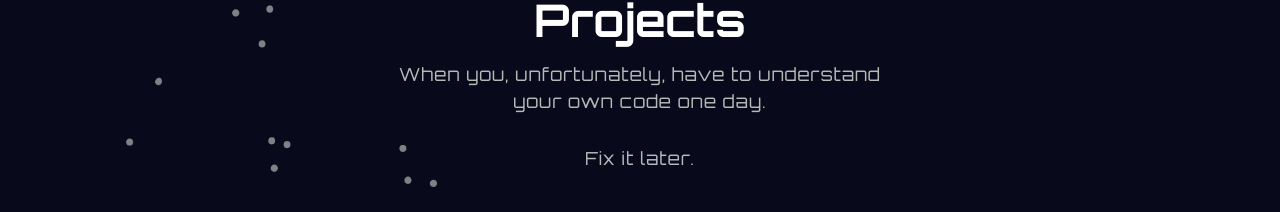
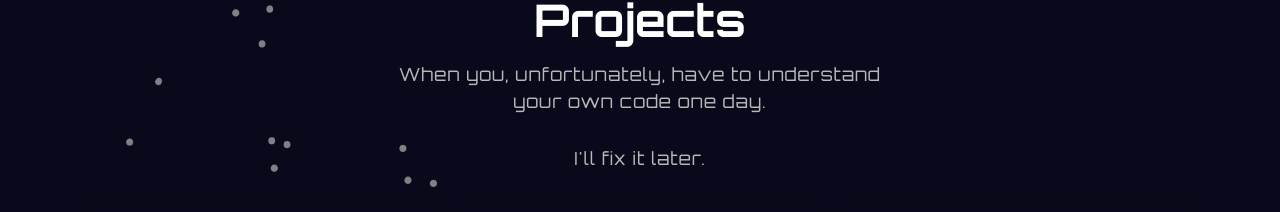
Before and after one commit to olgayavnel/portfolio-site, a React (Create React App) app: page / in a window 1280 px wide. Shown: the part 1462-1674 px from the top of the page. Built offline with nearby package versions, Linux system fonts and the light colour scheme.

Commit message:
feat(frontend): adjusted text

```diff
--- a/src/components/Projects.js
+++ b/src/components/Projects.js
@@ -68,7 +68,7 @@ export const Projects = () => {
                     When you, unfortunately, have to understand <br /> your own
                     code one day.
                   </p>
-                  <p>Fix it later.</p>
+                  <p>I'll fix it later.</p>
                   <Row>
                     {projects.map((project, index) => {
                       return <ProjectCard key={index} {...project} />;
```
